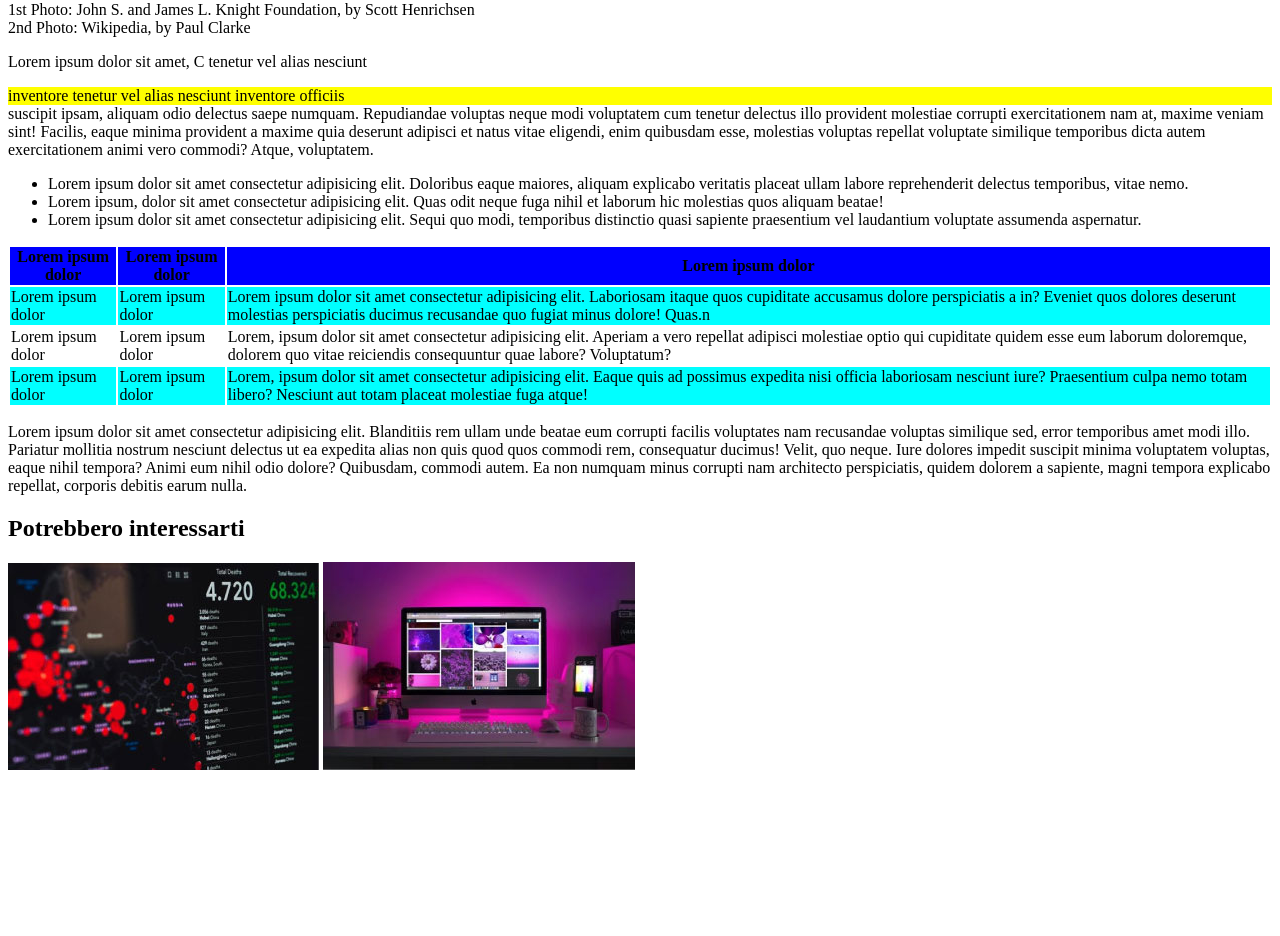
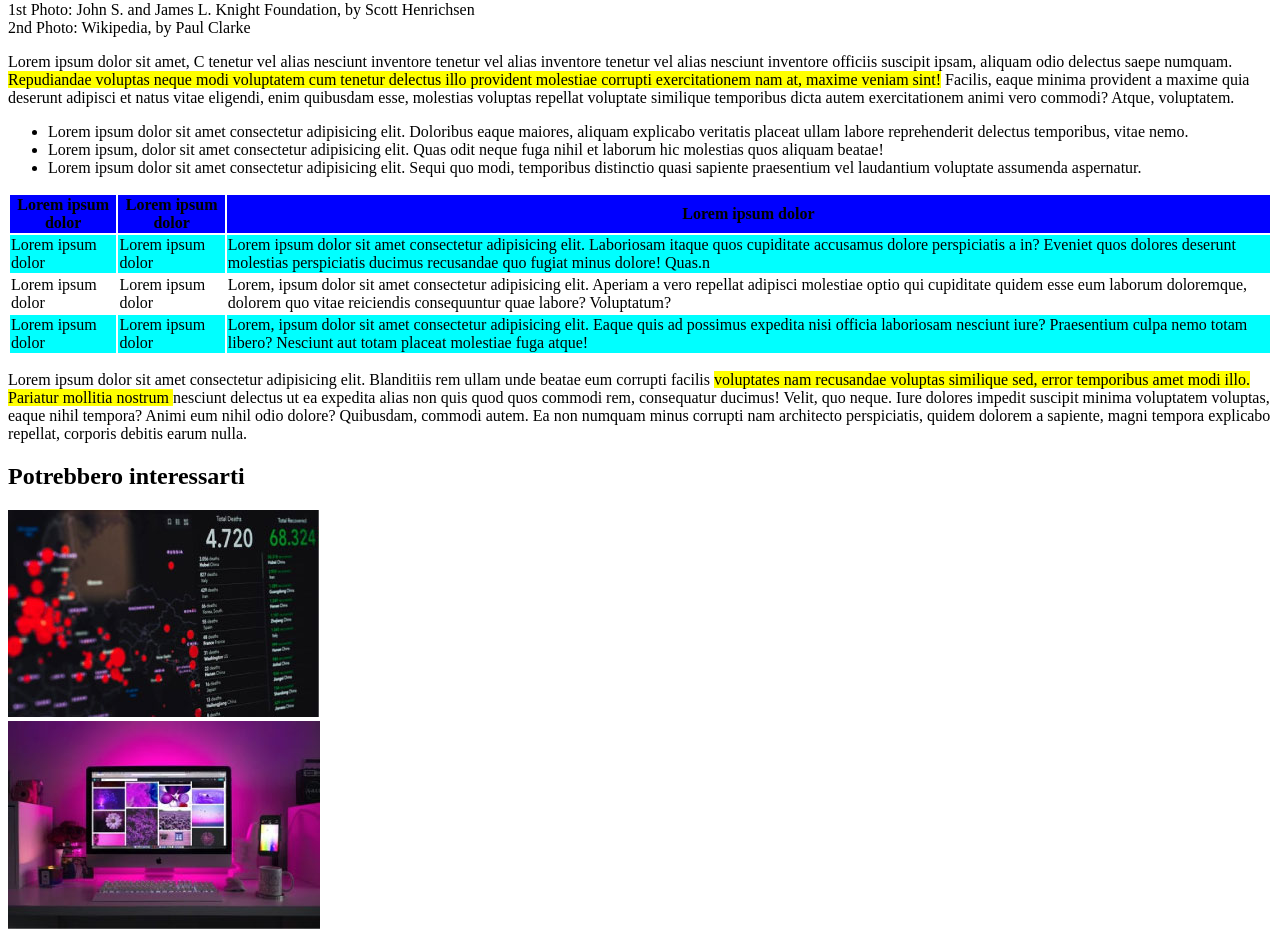
Before and after one commit to luca-masera/html-css-booleaner, a plain HTML site: page index.html in a window 1280 px wide. Shown: the part 676-1612 px from the top of the page. Before the commit the page ends 1458 px from the top, so only its background shows below. Drawn offline with Linux system fonts and the light colour scheme.

Commit message:
righe gialle

```diff
--- a/css/style.css
+++ b/css/style.css
@@ -26,6 +26,10 @@ header {
     background-color: aqua;
 }
 
-.testo {
-    background-color: yellow;
+.riga4 {
+background-color: yellow;
 }
+
+.riga5{
+background-color: yellow;
+}
--- a/index.html
+++ b/index.html
@@ -29,7 +29,7 @@
         </section>
 
         <section>
-            <p>Lorem ipsum dolor sit amet, C tenetur vel alias nesciunt <div class="testo">inventore tenetur vel alias nesciunt inventore officiis </div> suscipit ipsam, aliquam odio delectus saepe numquam. Repudiandae voluptas neque modi voluptatem cum tenetur delectus illo provident molestiae corrupti exercitationem nam at, maxime veniam sint! Facilis, eaque minima provident a maxime quia deserunt adipisci et natus vitae eligendi, enim quibusdam esse, molestias voluptas repellat voluptate similique temporibus dicta autem exercitationem animi vero commodi? Atque, voluptatem. </p>
+            <p>Lorem ipsum dolor sit amet, C tenetur vel alias nesciunt inventore tenetur vel alias inventore tenetur vel alias nesciunt inventore officiis suscipit ipsam, aliquam odio delectus saepe numquam. <tag class="riga4">Repudiandae voluptas neque modi voluptatem cum tenetur delectus illo provident molestiae corrupti exercitationem nam at, maxime veniam sint!</tag> Facilis, eaque minima provident a maxime quia deserunt adipisci et natus vitae eligendi, enim quibusdam esse, molestias voluptas repellat voluptate similique temporibus dicta autem exercitationem animi vero commodi? Atque, voluptatem. </p>
             <ul>
                 <li>Lorem ipsum dolor sit amet consectetur adipisicing elit. Doloribus eaque maiores, aliquam explicabo veritatis placeat ullam labore reprehenderit delectus temporibus, vitae nemo.</li>
                 <li>Lorem ipsum, dolor sit amet consectetur adipisicing elit. Quas odit neque fuga nihil et laborum hic molestias quos aliquam beatae!</li>
@@ -63,13 +63,16 @@
                     </tr>
                 </tbody>
             </table>
-            <p>Lorem ipsum dolor sit amet consectetur adipisicing elit. Blanditiis rem ullam unde beatae eum corrupti facilis voluptates nam recusandae voluptas similique sed, error temporibus amet modi illo. Pariatur mollitia nostrum nesciunt delectus ut ea expedita alias non quis quod quos commodi rem, consequatur ducimus! Velit, quo neque. Iure dolores impedit suscipit minima voluptatem voluptas, eaque nihil tempora? Animi eum nihil odio dolore? Quibusdam, commodi autem. Ea non numquam minus corrupti nam architecto perspiciatis, quidem dolorem a sapiente, magni tempora explicabo repellat, corporis debitis earum nulla.</p>
+            <p>Lorem ipsum dolor sit amet consectetur adipisicing elit. Blanditiis rem ullam unde beatae eum corrupti facilis <tag class="riga5"> voluptates nam recusandae voluptas similique sed, error temporibus amet modi illo. Pariatur mollitia nostrum </tag> nesciunt delectus ut ea expedita alias non quis quod quos commodi rem, consequatur ducimus! Velit, quo neque. Iure dolores impedit suscipit minima voluptatem voluptas, eaque nihil tempora? Animi eum nihil odio dolore? Quibusdam, commodi autem. Ea non numquam minus corrupti nam architecto perspiciatis, quidem dolorem a sapiente, magni tempora explicabo repellat, corporis debitis earum nulla.</p>
         </section>
         <section>
             <h2>Potrebbero interessarti</h2>
             <img src="img/graph.jpg" alt="monitor">
+        </section>
+        <section>
             <img src="img/monitor.jpg" alt="monitor">
         </section>
+
     </main>
 </body>
 </html>
```
